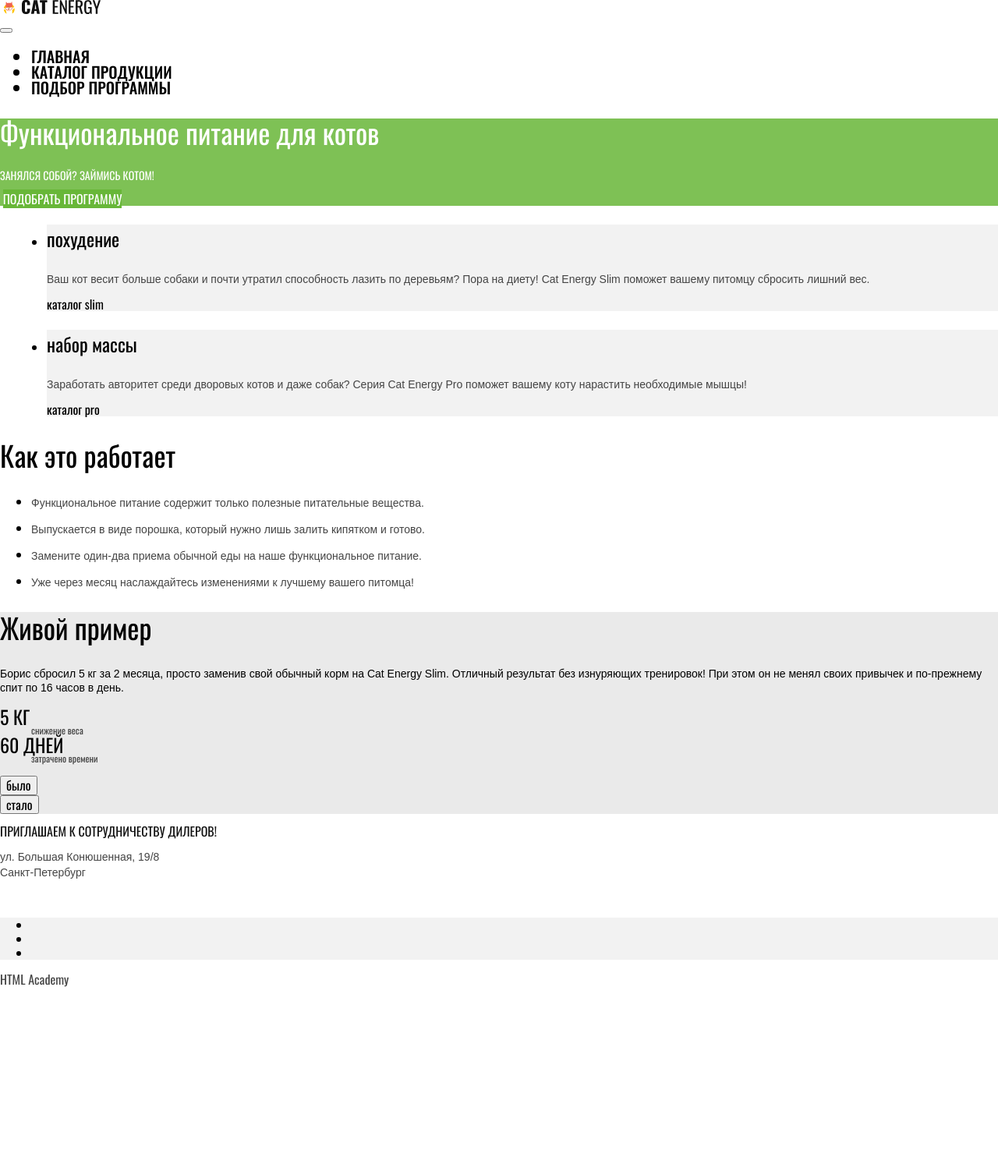
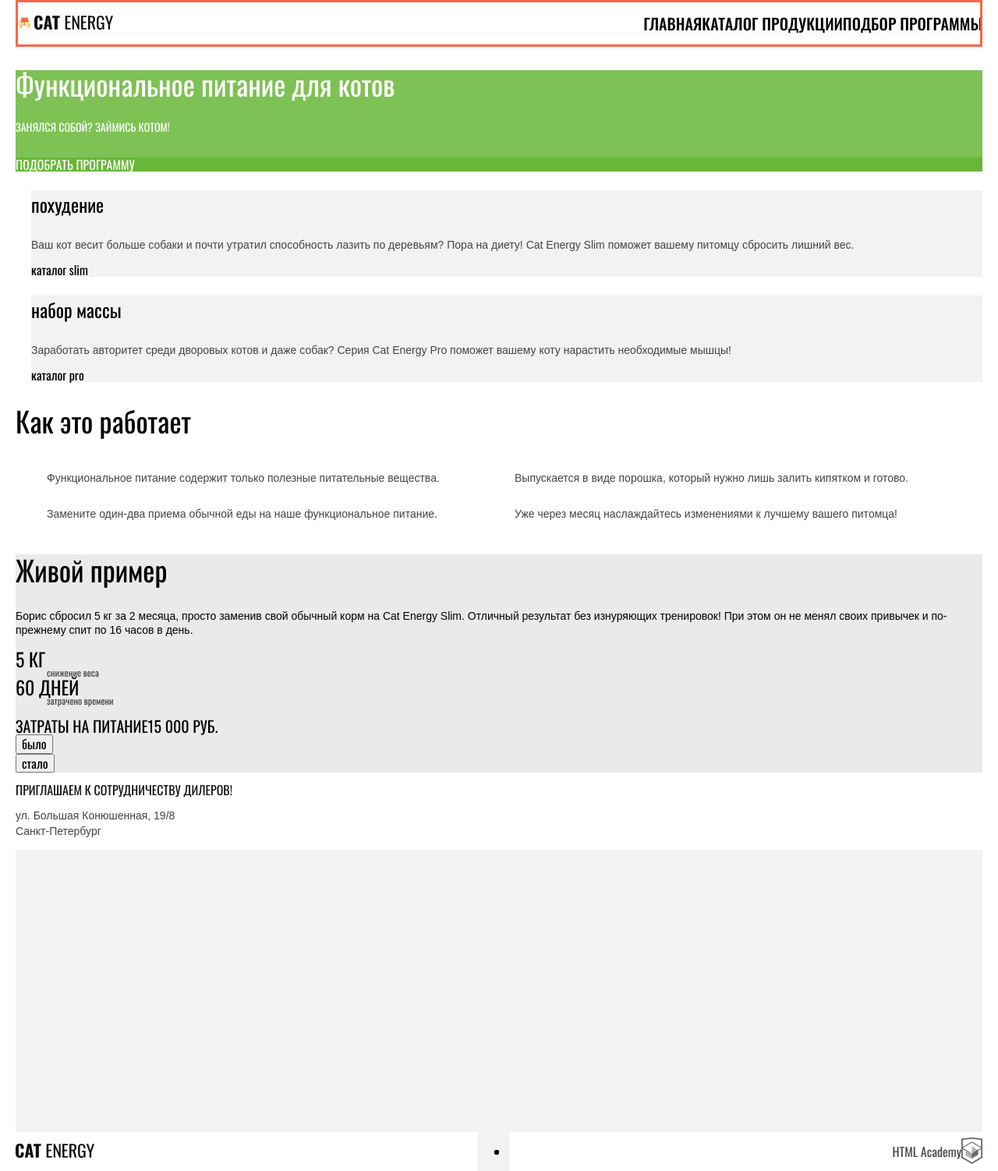
Before and after one commit to Antony703/1591651-cat-energy-21, a website: page source/index.html in a window 1280 px wide. Shown: the whole page at 78% size. Before the commit the page ends 1268 px from the top, so only its background shows below. Drawn offline with nearby package versions, Linux system fonts and the light colour scheme; files that its build step writes are made by us from their sources; files whose address does not match are found by name.

Commit message:
module4-task1

```diff
--- a/source/index.html
+++ b/source/index.html
@@ -3,20 +3,23 @@
 
 <head>
   <meta charset="utf-8">
+  <meta name="viewport" content="width=device-width, initial-scale=1">
   <title>HTML Academy: Кэт энерджи</title>
   <link href="css/style.css" rel="stylesheet">
 </head>
 
-<body class="page__body">
+<body class="page__body container">
   <header class="page-header">
+    <div class="page-header__container">
       <a class="page-header__logo">
-      <img class="page-header__logo-image" src="img/logo-mobile.svg" width="24" height="16" alt="Cat energy logo»">
+        <img class="page-header__logo-image" src="img/logo-mobile.svg" width="24" height="16" alt="Cat energy logo">
       </a>
       <a class="page-header__programm">
         <img class="page-header_programm-logo" src="img/programm-logo.svg" width="101" height="18" alt="Cat Energy">
       </a>
+      <button class="page-header__nav-toggle" type="button"><span class="visually-hidden">Открыть меню</span></button>
+    </div>
     <nav class="main-nav">
-      <button class="main-nav__toggle" type="button"><span class="visually-hidden">Открыть меню</span></button>
       <div class="main-nav__wrapper">
         <ul class="main-nav__list">
           <li class="main-nav__item main-nav__item--active">
@@ -128,6 +131,7 @@
               затрачено времени
             </dd>
           </dl>
+          <span class="sample__cost">затраты на питание</span><span class="sample__cost">15 000 руб.</span>
         </div>
         <div class="sample__picture">
           <button class="sample__before" type="button">было</button>
@@ -151,9 +155,9 @@
     <div class="page-footer__map">
 
     </div>
-
+    <div class="page-footer__container">
       <a class="page-footer__logo footer-logo">
-      <img class="page-footer__logo-image">
+        <img class="page-footer__logo-image" src="img/programm-logo.svg" width="101" height="18" alt="Cat Energy">
       </a>
 
       <div class="page-footer__social social">
@@ -173,6 +177,10 @@
       <div class="page-footer__copyright copyright">
         <a class="copyright__link" href="https://htmlacademy.ru/intensive/adaptive">HTML Academy
         </a>
+        <a class="copyright__logo" href="https://htmlacademy.ru/intensive/adaptive">
+          <img src="img/html_academy_footer_logo.svg" width="27" height="34" alt="логотип html academy">
+        </a>
+      </div>
     </div>
   </footer>
 </body>
--- a/source/less/block/button.less
+++ b/source/less/block/button.less
@@ -1,4 +1,6 @@
 .button {
+  display: inline-block;
+  width: 100%;
   background-color: @basic_green;
   color: @basic_white;
   text-transform: uppercase;
--- a/source/less/block/food-programs.less
+++ b/source/less/block/food-programs.less
@@ -1,7 +1,11 @@
 .food-programs__wrapper {
   padding-left: 20px;
 }
-
+.food-programs__list {
+  list-style: none;
+  margin: 0;
+  padding: 0;
+}
 .food-programs__item {
   background-color: @basic_grey;
   color: @basic_black;
--- a/source/less/block/main-nav.less
+++ b/source/less/block/main-nav.less
@@ -4,6 +4,17 @@
   line-height: 20px;
   font-weight: 500;
   text-transform: uppercase;
+
+}
+
+.main-nav__list {
+  list-style: none;
+  @media (min-width:@tablet-width) {
+    display: flex;
+    flex-direction: row;
+    align-items: center;
+  }
+
 }
 
 .main-nav__link {
--- a/source/less/block/page-footer.less
+++ b/source/less/block/page-footer.less
@@ -20,3 +20,34 @@
   font-size: 14px;
   line-height: 20px;
 }
+
+.page-footer__map {
+  height: 362px;
+  background-color: @basic_grey;
+}
+
+.page-footer__container {
+  display: flex;
+  flex-direction: column;
+
+  @media (min-width:@tablet-width) {
+    flex-direction: row;
+    justify-content: space-between;
+    align-items: center;
+  }
+}
+
+.page-footer__logo {
+  align-self: center;
+}
+
+.page-footer__copyright {
+  display: flex;
+  flex-direction: row;
+  justify-content: space-between;
+  align-items: center;
+
+  @media (min-width:@tablet-width) {
+    justify-content: flex-end;
+  }
+}
--- a/source/less/block/page-header.less
+++ b/source/less/block/page-header.less
@@ -1,3 +1,32 @@
 .page-header {
+  outline: 3px solid tomato;
+  outline-offset: -3px;
   background-color: @basic_white;
+  display: flex;
+  flex-direction: column;
+
+  @media (min-width: @tablet-width) {
+    flex-direction: row;
+    justify-content: space-between;
+  }
+
+  @media (min-width: @desktop-width) {
+    // flex-direction: row;
+
+  }
 }
+
+.page-header__container {
+  display: flex;
+  flex-direction: row;
+  justify-content: space-between;
+  align-items: center;
+}
+
+.page-header__nav-toggle {
+  margin-right: 3px;
+
+  @media (min-width: @tablet-width) {
+    display: none;
+  }
+}
--- a/source/less/block/page.less
+++ b/source/less/block/page.less
@@ -18,6 +18,7 @@
   line-height: 18px;
   font-weight: normal;
 }
+
 // .page__catalog-header {
 //   font-size: 36px;
 //   line-height: 36px;
--- a/source/less/block/sample.less
+++ b/source/less/block/sample.less
@@ -28,3 +28,13 @@
   font-weight: 400;
   color: @special_dark-grey;
 }
+
+.sample__cost {
+  font-size: 14px;
+  line-height: 20px;
+  text-transform: uppercase;
+
+  @media (min-width:@tablet-width) {
+    font-size: 20px;
+  }
+}
--- a/source/less/block/social.less
+++ b/source/less/block/social.less
@@ -1,3 +1,9 @@
 .social {
   background-color: @basic_grey;
 }
+.social__list {
+  display: flex;
+  flex-direction: row;
+  justify-content: center;
+
+}
--- a/source/less/block/work-method.less
+++ b/source/less/block/work-method.less
@@ -1,12 +1,29 @@
-// .work-method {
+.work-method__list {
+  list-style: none;
+  display: flex;
+  flex-direction: column;
+  @media (min-width:@tablet-width){
+    flex-direction: row;
+    flex-wrap: wrap;
+  }
+  @media (min-width:@desktop-width){
+    flex-wrap: nowrap;
+  }
 
-// }
+}
 .work-method__header {
   font-size: 36px;
   line-height: 40px;
   font-weight: 400;
 }
-
+.work-method__item {
+  @media (min-width:@tablet-width){
+    width: 50%;
+  }
+  @media (min-width: @desktop-width){
+    width: 230px;
+  }
+}
 .work-method__item-description {
   color: @special_dark-grey;
   font-family: Arial, Helvetica, sans-serif;
--- a/source/less/global.less
+++ b/source/less/global.less
@@ -9,3 +9,6 @@
 img {
   max-width: 100%;
 }
+.container {
+  padding: 0 20px;
+}
--- a/source/less/variables.less
+++ b/source/less/variables.less
@@ -16,3 +16,7 @@
 
 @border_grey: #d9d9d9;
 @border_grey-2: #e6e6e6;
+
+@desktop-width: 1440px;
+@tablet-width: 768px;
+@mobile-width: 320px;
```
Also changed, not shown: source/img/html_academy_footer_logo.svg (added). Lines whose indentation alone changed are shown as unchanged.
